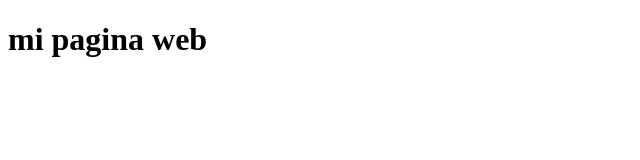
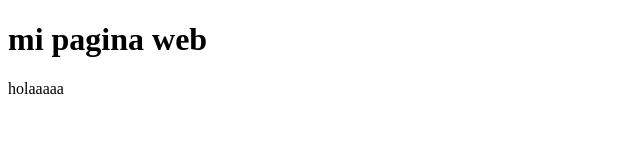
Before and after one commit to oscarburbano278/MiFirstPageHub, a plain HTML site: page index.html in a window 1280 px wide. Shown: the full height of the page, 0-640 px from the left. Drawn offline with Linux system fonts and the light colour scheme.

Commit message:
agregue un ununciado

```diff
--- a/index.html
+++ b/index.html
@@ -8,6 +8,7 @@
 </head>
 <body>
     <h1>mi pagina web</h1>
+    <p>holaaaaa</p>
 
 </body>
 </html>
```
